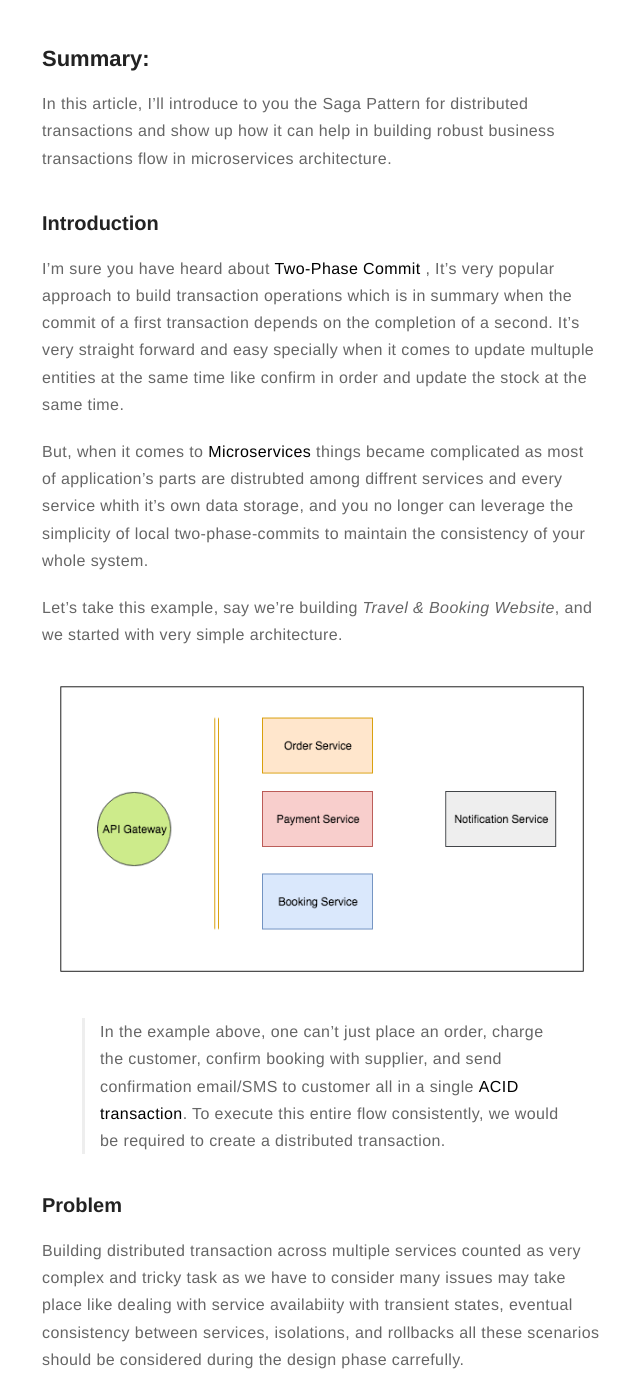
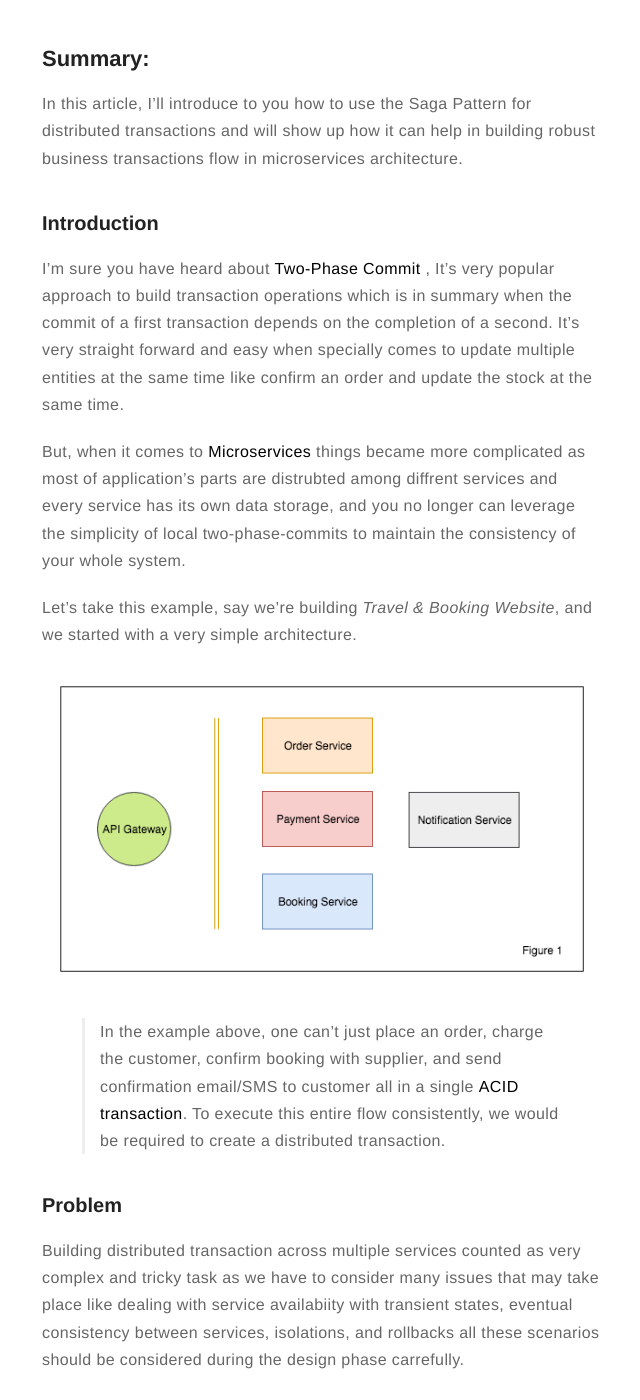
Before and after one commit to ahmedsaedhub/so3da.github.io, a Jekyll site: the page built from _posts/2018-08-23-microservices-saga-pattren.markdown, in a window 1280 px wide and 1400 px high, scrolled down 295 px. Shown: the whole window, without its empty margins (318-958 px from the left). Built offline with Jekyll 4.4.1, drawn with Linux system fonts in a browser that asks for light colours; comment, search, counter and statistics services are not loaded; some of the changed text lies outside the part shown.

Commit message:
fix some typo issues, update diagrams

```diff
--- a/_posts/2018-08-23-microservices-saga-pattren.markdown
+++ b/_posts/2018-08-23-microservices-saga-pattren.markdown
@@ -1,37 +1,35 @@
 ---
 title: Transactions and Failover using Saga Pattern in Microservices Architecture
 layout: post
-date: 2018-08-24 22:48
-image: "/assets/images/profile.jpg"
+date: 2018-08-22 22:48
+image: "/assets/images/markdown.jpg"
 tag:
 - microservices
 - architecture
-- saga
+- failover
 category: blog
 author: ahmedsaid
-description: An introduction in using Saga Pattren for handling the transaction
+description: An introduction in using Saga Pattren for handling the transaction type
   operations in Microservice architecture world.
 ---
 
 ## Summary:
-
-In this article, I'll introduce to you the Saga Pattern for distributed transactions and show up how it can help in building robust business transactions flow in microservices architecture.
+In this article, I'll introduce to you how to use the Saga Pattern for distributed transactions and will show up how it can help in building robust business transactions flow in microservices architecture.
 
 ### Introduction
+I'm sure you have heard about **Two-Phase Commit** , It's very popular approach to build transaction operations which is in summary when the commit of a first transaction depends on the completion of a second. It's very straight forward and easy when specially comes to update multiple entities at the same time like confirm an order and update the stock at the same time.
 
-I'm sure you have heard about **Two-Phase Commit** , It's very popular approach to build transaction operations which is in summary when the commit of a first transaction depends on the completion of a second. It's very straight forward and easy specially when it comes to update multuple entities at the same time like confirm in order and update the stock at the same time.
+But, when it comes to **Microservices**  things became more complicated as most of application's parts are distrubted among diffrent services and every service has  its own data storage, and you no longer can leverage the simplicity of local two-phase-commits to maintain the consistency of your whole system.
 
-But, when it comes to **Microservices**  things became complicated as most of application's parts are distrubted among diffrent services and every service whith it's own data storage, and you no longer can leverage the simplicity of local two-phase-commits to maintain the consistency of your whole system.
-
-Let's take this example, say we're building *Travel & Booking Website*, and we started with very simple architecture.
+Let's take this example, say we're building *Travel & Booking Website*, and we started with a very simple architecture.
 
 ![booking-architecture](/data/booking-architecture .png)
 
 >In the example above, one can't just place an order, charge the customer, confirm booking with supplier, and send confirmation email/SMS to customer all in a single **ACID transaction**. To execute this entire flow consistently, we would be required to create a distributed transaction.
 
 ### Problem
+Building distributed transaction across multiple services counted as very complex and tricky task as we have to consider many issues that may take place like dealing with service availabiity with transient states, eventual consistency between services, isolations, and rollbacks all these scenarios  should be considered during the design phase carrefully.
 
-Building distributed transaction across multiple services counted as very complex and tricky task as we have to consider many issues may take place like dealing with service availabiity with transient states, eventual consistency between services, isolations, and rollbacks all these scenarios  should be considered during the design phase carrefully.
 
 ### Solution : The Saga Pattern
 
@@ -57,7 +53,7 @@ There are a couple of different ways to implement a saga transaction, but the tw
 
 ### Let's dive more
 
-In the orchestration approach, we'll create a new service which will left the responsibiity of telling each participant what to do and when. The saga orchestrator communicates with each service in a command/reply style telling them what operation should be performed and will take the responsibility of firing rollbacks if needed.
+In the orchestration approach we'll create a new service which will left the responsibiity of telling each participant what to do and when. The saga orchestrator communicates with each service in a command/reply style telling them what operation should be performed and will take the responsibility of firing rollbacks if needed.
 
 ![saga](/data/saga.png)
 
@@ -69,21 +65,26 @@ In the orchestration approach, we'll create a new service which will left the re
 
 In the case above, Order Saga Orchestrator knows what is the flow needed to execute a "create order" transaction. If anything fails, it is also responsible for coordinating the rollback by sending commands to each participant to undo the previous operation.
 
-> *Notice:*  We should move the operations which we cannnot rollback to the last transations like Notifications/SMS as we can not revert sending SMS sending operation etc.
+
+> *Notice:*  We should move the operations which can't be rollback to the last order in the transaction flow like Notifications/SMS as we can not revert this action if it has been executed.
+
 
 ### Rolling Back in Saga's Command/Orchestration
-
-Rollbacks are a lot easier now, the Orchestrator should fire execute compansation/rollback event once needed to the corresponding service.
+Rollbacks are a lot easier now, the Orchestrator should fire execute compansation/rollback event once needed to the corresponding services.
 
 Example: If the booking has been failed from the supplier for any reason after we take money from the client for any reason, we should refund the money to the customer again.
 
 ![rollback](/data/rollback.png)
 
-However, this approach still has some drawbacks, one of them is the risk of concentrating too much logic in the orchestrator and ending up with an architecture where the smart orchestrator tells dumb services what to do.
 
->I'm hearing you know asking about **Events/Choreography** the second approach of Saga Pattren,  I'll talk about  in the next article ASAP.
+However, This approach still has some drawbacks, one of them is the risk of concentrating too much logic in the orchestrator and ending up with an architecture where the smart orchestrator tells dumb services what to do.
+
+
+
+>I'm hearing you now asking about **Events/Choreography** the second approach of Saga Pattren,  I'll talk about it in the next article ASAP.
 
 ---
 
 Hope you enjoyed it, If you have any questions, feel free to ask me at comments section below.
-![bye](https://media.giphy.com/media/dnQ4wtRVD0sTK/giphy.gif)
+
+![](https://media.giphy.com/media/dnQ4wtRVD0sTK/giphy.gif)
```
Also changed, not shown: other parts of _posts/2018-08-23-microservices-saga-pattren.markdown (+2 -4 lines), data/booking-architecture .png, data/booking-flow.png, data/rollback.png, data/saga.png.
